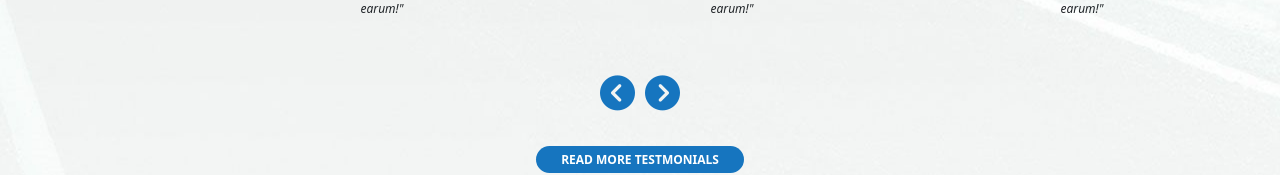
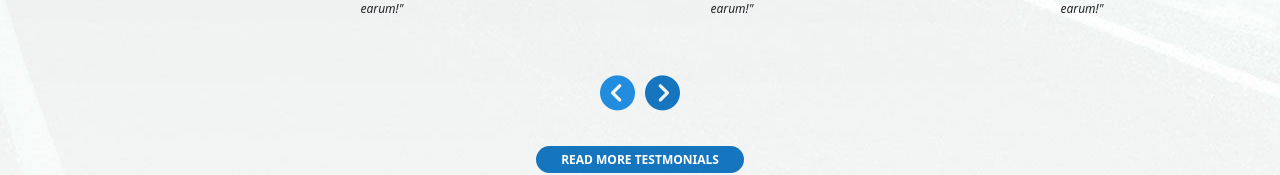
Before and after one commit to danilopiccinni/proj-html-vuejs, a Vue app: page / in a window 1280 px wide. In both pictures the pointer is over the element 617 px from the left and 3536 px from the top of the page. Shown: the part 3443-3618 px from the top of the page. Built offline with nearby package versions, Linux system fonts and the light colour scheme.

Commit message:
feat: effetti in hover aggiuntivi

```diff
--- a/src/components/AppSectiontestimonial.vue
+++ b/src/components/AppSectiontestimonial.vue
@@ -116,8 +116,8 @@
                 </div>
 
                 <div class="cont-button">
-                    <div @click="indietro()"><i class="fa-solid fa-circle-chevron-left"></i></div>
-                    <div @click="avanti()"><i class="fa-solid fa-circle-chevron-right"></i></div>
+                    <div class="button" @click="indietro()"><i class="fa-solid fa-circle-chevron-left"></i></div>
+                    <div class="button" @click="avanti()"><i class="fa-solid fa-circle-chevron-right"></i></div>
                 </div>
             </div>
             <div>
@@ -156,17 +156,18 @@
     align-items: center;
     width: 100%;
 
-
     overflow-x: scroll;
 
     -ms-overflow-style: none;  /* IE and Edge */
     scrollbar-width: none;
 
-
 }
 
-.cont-title {
 
+
+.button:hover {
+    color: #228ddf;
+    cursor: pointer;
 }
 
 .cont-button{
@@ -209,6 +210,14 @@
     align-items: center;
     gap: 20px;
     text-align: center;
+
+    &:hover {
+        cursor: pointer;
+    }
+
+    &:hover img {
+        border: 5px solid #1675bf;
+    }
 }
 
 .cont-img {
@@ -219,6 +228,11 @@
 img {
     width: 100px;
     border-radius: 50%;
+
+    transition: 0.1s;
+    transition-timing-function: ease-in-out;
+
+
 }
 
 h5 {
@@ -232,4 +246,6 @@ p {
 }
 
 
+
+
 </style>
```
